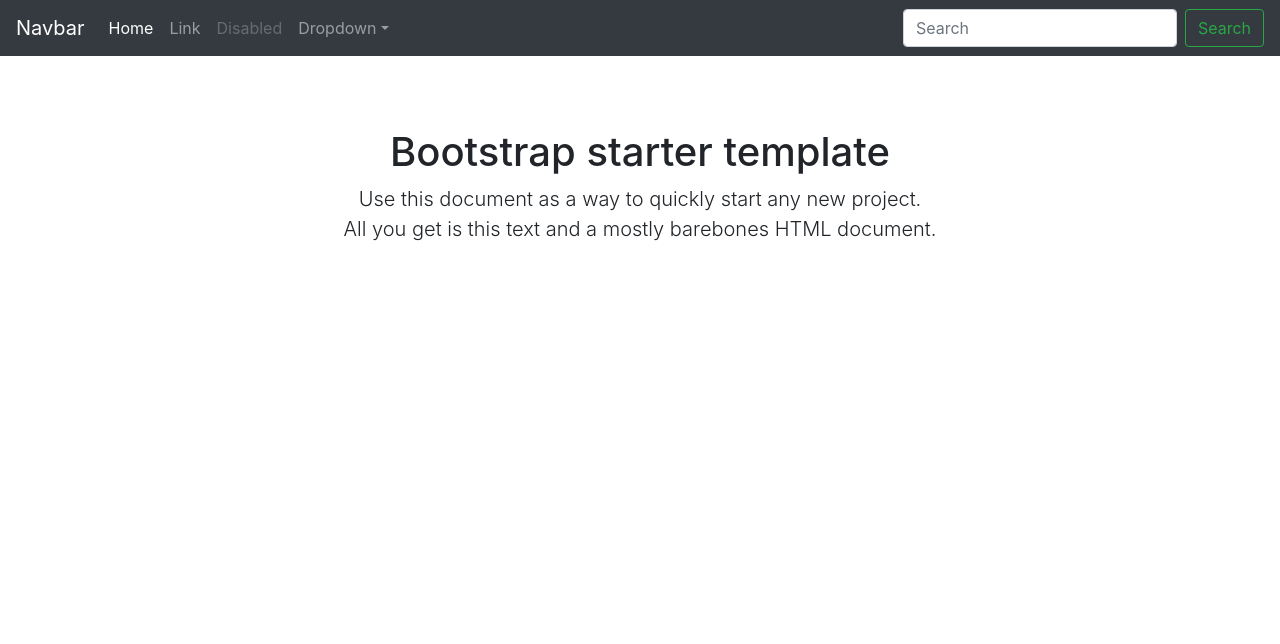
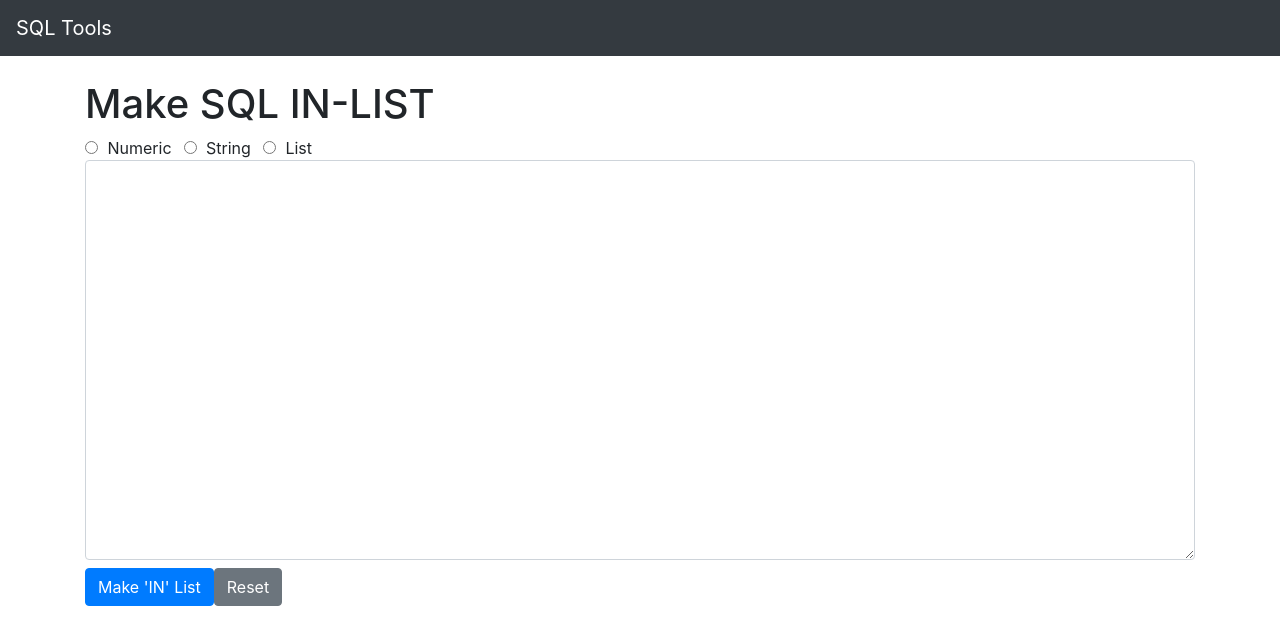
Before and after one commit to ryanmccormick/sqlinlist-new, an Angular app: page / in a window 1280 px wide. Shown: the top 644 px of the page. Built offline with nearby package versions, Linux system fonts and the light colour scheme.

Commit message:
add inlist boilerplate

```diff
--- a/src/app/app.component.html
+++ b/src/app/app.component.html
@@ -1,41 +1,2 @@
-<nav class="navbar navbar-expand-md navbar-dark bg-dark fixed-top">
-  <a class="navbar-brand" href="#">Navbar</a>
-  <button class="navbar-toggler" type="button" data-toggle="collapse" data-target="#navbarsExampleDefault" aria-controls="navbarsExampleDefault" aria-expanded="false" aria-label="Toggle navigation">
-    <span class="navbar-toggler-icon"></span>
-  </button>
-
-  <div class="collapse navbar-collapse" id="navbarsExampleDefault">
-    <ul class="navbar-nav mr-auto">
-      <li class="nav-item active">
-        <a class="nav-link" href="#">Home <span class="sr-only">(current)</span></a>
-      </li>
-      <li class="nav-item">
-        <a class="nav-link" href="#">Link</a>
-      </li>
-      <li class="nav-item">
-        <a class="nav-link disabled" href="#">Disabled</a>
-      </li>
-      <li class="nav-item dropdown">
-        <a class="nav-link dropdown-toggle" href="http://example.com" id="dropdown01" data-toggle="dropdown" aria-haspopup="true" aria-expanded="false">Dropdown</a>
-        <div class="dropdown-menu" aria-labelledby="dropdown01">
-          <a class="dropdown-item" href="#">Action</a>
-          <a class="dropdown-item" href="#">Another action</a>
-          <a class="dropdown-item" href="#">Something else here</a>
-        </div>
-      </li>
-    </ul>
-    <form class="form-inline my-2 my-lg-0">
-      <input class="form-control mr-sm-2" type="text" placeholder="Search" aria-label="Search">
-      <button class="btn btn-outline-success my-2 my-sm-0" type="submit">Search</button>
-    </form>
-  </div>
-</nav>
-
-<main role="main" class="container">
-
-  <div class="starter-template">
-    <h1>Bootstrap starter template</h1>
-    <p class="lead">Use this document as a way to quickly start any new project.<br> All you get is this text and a mostly barebones HTML document.</p>
-  </div>
-
-</main><!-- /.container -->
+<app-topnav></app-topnav>
+<app-sqlinlist></app-sqlinlist>
--- a/src/app/layout/topnav/topnav.component.html
+++ b/src/app/layout/topnav/topnav.component.html
@@ -1,3 +1,33 @@
-<p>
-  topnav works!
-</p>
+<nav class="navbar navbar-expand-md navbar-dark bg-dark fixed-top">
+  <a class="navbar-brand" href="#">{{ title }}</a>
+  <button class="navbar-toggler" type="button" data-toggle="collapse" data-target="#navbarsExampleDefault" aria-controls="navbarsExampleDefault" aria-expanded="false" aria-label="Toggle navigation">
+    <span class="navbar-toggler-icon"></span>
+  </button>
+
+  <!-- SAVE FOR NOW. ADDING MENU AND NAV LATER TO SUPPORT ADDITIONAL FEATURES. -->
+  <!--<div class="collapse navbar-collapse" id="navbarsExampleDefault">-->
+    <!--<ul class="navbar-nav mr-auto">-->
+      <!--<li class="nav-item active">-->
+        <!--<a class="nav-link" href="#">Home <span class="sr-only">(current)</span></a>-->
+      <!--</li>-->
+      <!--<li class="nav-item">-->
+        <!--<a class="nav-link" href="#">Link</a>-->
+      <!--</li>-->
+      <!--<li class="nav-item">-->
+        <!--<a class="nav-link disabled" href="#">Disabled</a>-->
+      <!--</li>-->
+      <!--<li class="nav-item dropdown">-->
+        <!--<a class="nav-link dropdown-toggle" href="http://example.com" id="dropdown01" data-toggle="dropdown" aria-haspopup="true" aria-expanded="false">Dropdown</a>-->
+        <!--<div class="dropdown-menu" aria-labelledby="dropdown01">-->
+          <!--<a class="dropdown-item" href="#">Action</a>-->
+          <!--<a class="dropdown-item" href="#">Another action</a>-->
+          <!--<a class="dropdown-item" href="#">Something else here</a>-->
+        <!--</div>-->
+      <!--</li>-->
+    <!--</ul>-->
+    <!--<form class="form-inline my-2 my-lg-0">-->
+      <!--<input class="form-control mr-sm-2" type="text" placeholder="Search" aria-label="Search">-->
+      <!--<button class="btn btn-outline-success my-2 my-sm-0" type="submit">Search</button>-->
+    <!--</form>-->
+  <!--</div>-->
+</nav>
--- a/src/app/layout/topnav/topnav.component.ts
+++ b/src/app/layout/topnav/topnav.component.ts
@@ -7,6 +7,8 @@ import { Component, OnInit } from '@angular/core';
 })
 export class TopnavComponent implements OnInit {
 
+  title = 'SQL Tools';
+
   constructor() { }
 
   ngOnInit() {
--- /dev/null
+++ b/src/app/sqlinlist/sqlinlist.component.html
@@ -0,0 +1,41 @@
+<div class="container">
+  <div class="row">
+    <div class="col-12">
+      <h1>{{ title }}</h1>
+    </div>
+  </div>
+
+  <div class="row">
+    <div class="col-12">
+      <div class="form-check form-check-inline">
+        <label class="form-check-label">
+          <input class="form-check-input" type="radio" name="inlineRadioOptions" id="inlineRadio1" value="option1"> Numeric
+        </label>
+      </div>
+      <div class="form-check form-check-inline">
+        <label class="form-check-label">
+          <input class="form-check-input" type="radio" name="inlineRadioOptions" id="inlineRadio2" value="option2"> String
+        </label>
+      </div>
+      <div class="form-check form-check-inline">
+        <label class="form-check-label">
+          <input class="form-check-input" type="radio" name="inlineRadioOptions" id="inlineRadio3" value="option3"> List
+        </label>
+      </div>
+    </div>
+  </div>
+
+  <div class="row">
+    <div class="col-12">
+      <textarea class="form-control inlist-input"></textarea>
+    </div>
+  </div>
+
+  <div class="row mt-2">
+    <div class="col-12">
+      <button class="btn btn-primary">Make 'IN' List</button>
+      <button class="btn btn-secondary">Reset</button>
+    </div>
+  </div>
+
+</div>
--- /dev/null
+++ b/src/app/sqlinlist/sqlinlist.component.scss
@@ -0,0 +1,10 @@
+.inlist-input {
+  height: 400px;
+  font-family: monospace;
+  font-size: 14px;
+}
+
+.ready {
+  background-color: #ffc;
+  color: #ab662e;
+}
--- /dev/null
+++ b/src/app/sqlinlist/sqlinlist.component.ts
@@ -0,0 +1,17 @@
+import { Component, OnInit } from '@angular/core';
+
+@Component({
+  selector: 'app-sqlinlist',
+  templateUrl: './sqlinlist.component.html',
+  styleUrls: ['./sqlinlist.component.scss']
+})
+export class SqlinlistComponent implements OnInit {
+
+  title = 'Make SQL IN-LIST';
+
+  constructor() { }
+
+  ngOnInit() {
+  }
+
+}
--- /dev/null
+++ b/src/app/sqlinlist/sqlinlist.module.ts
@@ -0,0 +1,17 @@
+import { NgModule } from '@angular/core';
+import { CommonModule } from '@angular/common';
+
+import { SqlinlistComponent } from './sqlinlist.component';
+import { FormsModule } from '@angular/forms';
+
+export const sharedComponents = [SqlinlistComponent];
+
+@NgModule({
+  imports: [
+    CommonModule,
+    FormsModule
+  ],
+  exports: [sharedComponents],
+  declarations: [sharedComponents]
+})
+export class SqlinlistModule { }
```
Also changed, not shown: src/app/app.module.ts (+5 -3 lines), 1 other file (tests, documents, lock files or other folders).
